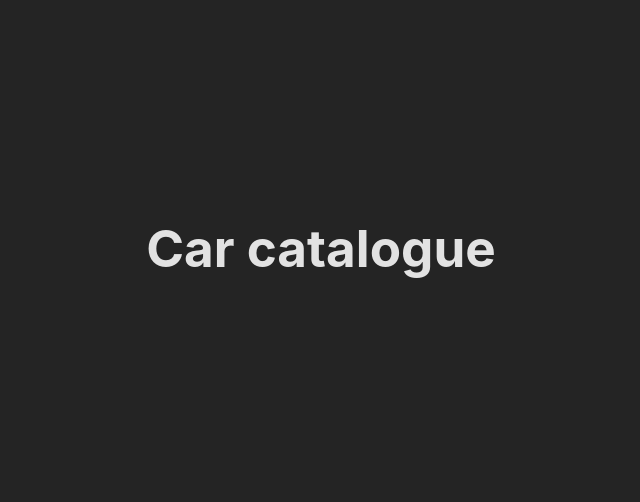
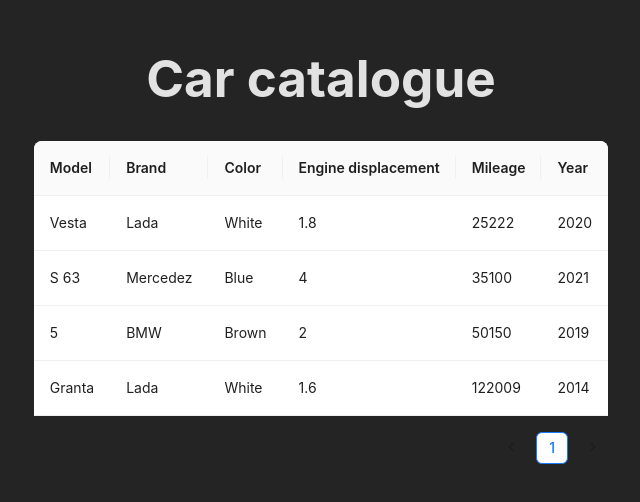
Before and after one commit to swhistle/car-catalogue, a React (Vite) app in the folder client/: page / in a window 1280 px wide. Shown: the part 152-654 px from the top of the page, without its empty margins (319-959 px from the left). Built offline with nearby package versions, Linux system fonts and the light colour scheme.

Commit message:
add Table component using ant design

```diff
--- a/client/package.json
+++ b/client/package.json
@@ -10,6 +10,7 @@
     "preview": "vite preview"
   },
   "dependencies": {
+    "antd": "^5.22.1",
     "react": "^18.3.1",
     "react-dom": "^18.3.1"
   },
--- a/client/src/App.tsx
+++ b/client/src/App.tsx
@@ -1,9 +1,53 @@
+import { useEffect, useState, useRef } from 'react'
+
 import './App.css'
+import Table from './components/Table';
+
+const cars = [
+  {
+      "id": 1,
+      "brand": "Lada",
+      "model": "Vesta",
+      "color": "White",
+      "engine_displacement": 1.8,
+      "mileage": 25222,
+      "year": 2020
+  },
+  {
+      "id": 3,
+      "brand": "Mercedez",
+      "model": "S 63",
+      "color": "Blue",
+      "engine_displacement": 4,
+      "mileage": 35100,
+      "year": 2021
+  },
+  {
+      "id": 4,
+      "brand": "BMW",
+      "model": "5",
+      "color": "Brown",
+      "engine_displacement": 2,
+      "mileage": 50150,
+      "year": 2019
+  },
+  {
+      "id": 2,
+      "brand": "Lada",
+      "model": "Granta",
+      "color": "White",
+      "engine_displacement": 1.6,
+      "mileage": 122009,
+      "year": 2014
+  }
+];
+
 
 function App() {
   return (
     <>
      <h1>Car catalogue</h1>
+     <Table items={cars} />
     </>
   )
 }
--- /dev/null
+++ b/client/src/components/Table/index.tsx
@@ -0,0 +1,44 @@
+import { FC } from "react";
+import { Table as TableAntd } from "antd";
+
+const columns = [
+    {
+        title: 'Model',
+        dataIndex: 'model',
+        key: 'model',
+    },
+    {
+      title: 'Brand',
+      dataIndex: 'brand',
+      key: 'brand',
+    },
+    {
+      title: 'Color',
+      dataIndex: 'color',
+      key: 'color',
+    },
+    {
+      title: 'Engine displacement',
+      dataIndex: 'engine_displacement',
+      key: 'engine_displacement',
+    },
+    {
+        title: 'Mileage',
+        dataIndex: 'mileage',
+        key: 'mileage',
+    },
+    {
+        title: 'Year',
+        dataIndex: 'year',
+        key: 'year',
+    },
+  ];
+
+
+const Table: FC = (props: any) => {
+    return (
+        <TableAntd dataSource={props.items.map((item: any) => ({...item, key: item.id}))} columns={columns} />
+    )
+}
+
+export default Table;
```
Also changed, not shown: 1 other file (tests, documents, lock files or other folders).
